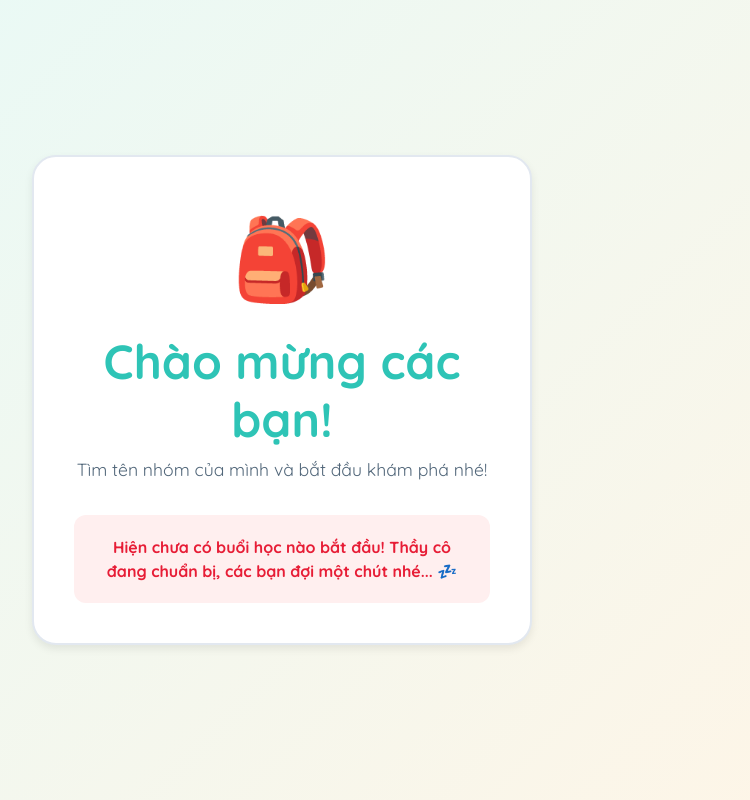
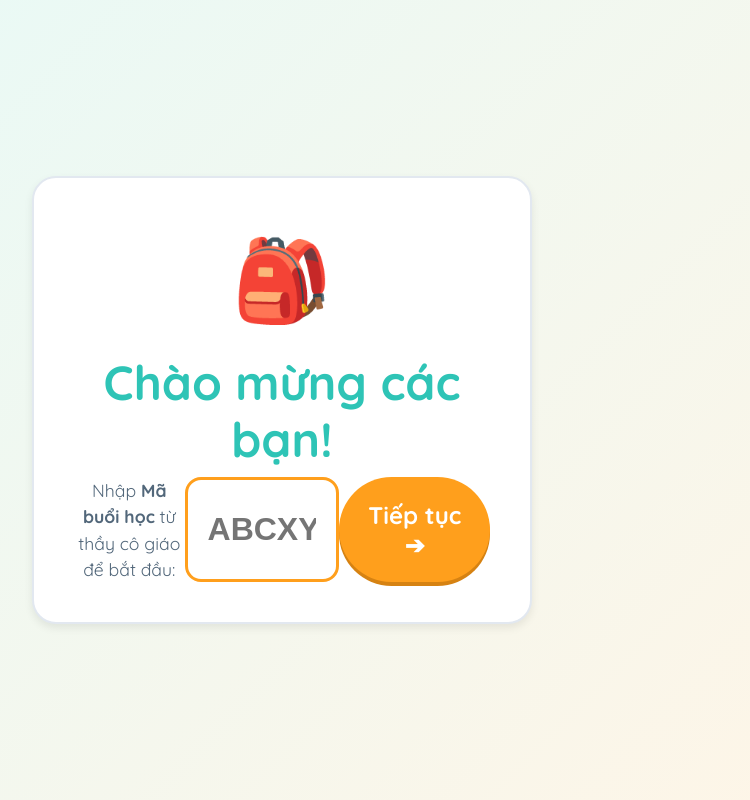
Before and after one commit to Chauphan708/goc-hoc-vui, a Next.js app: page /student/join in a window 1280 px wide. Shown: the whole page, without its empty margins (358-1108 px from the left). Built offline with nearby package versions, Linux system fonts and the light colour scheme; no server answers.

Commit message:
Fix: Finalize session code and group pin join UI

```diff
--- a/src/app/student/join/page.tsx
+++ b/src/app/student/join/page.tsx
@@ -7,21 +7,31 @@ import { motion } from "framer-motion";
 
 export default function StudentJoinPage() {
     const router = useRouter();
-    const { session } = useSessionStore();
+    const { session, findSessionByCode } = useSessionStore();
     const [isClient, setIsClient] = useState(false);
-    const [selectedGroupId, setSelectedGroupId] = useState("");
+    const [sessionCode, setSessionCode] = useState("");
+    const [pinCode, setPinCode] = useState("");
+    const [loading, setLoading] = useState(false);
 
     useEffect(() => {
         setIsClient(true);
     }, []);
 
-    if (!isClient) return <div className="p-8 text-center">Đang tải...</div>;
+    const handleFindSession = async () => {
+        if (!sessionCode) return;
+        setLoading(true);
+        const success = await findSessionByCode(sessionCode);
+        setLoading(false);
+        if (!success) {
+            alert("Không tìm thấy buổi học nào với mã này! Bạn kiểm tra lại nhé.");
+        }
+    };
 
     const handleJoin = () => {
-        if (!selectedGroupId || !session) return;
+        if (!pinCode || !session) return;
 
         // Tìm nhóm có mã PIN khớp
-        const group = session.groups.find(g => g.pin === selectedGroupId);
+        const group = session.groups.find(g => g.pin === pinCode);
 
         if (!group) {
             alert("Mã PIN không đúng rồi! Bạn kiểm tra lại với thầy cô nhé.");
@@ -31,16 +41,19 @@ export default function StudentJoinPage() {
         // Lưu tạm id nhóm vào localStorage
         localStorage.setItem("groupId", group.id);
 
-        if (session.status === 'active') {
+        if (session.status === 'active' || session.status === 'draft') {
+            // Cho phép vào xem trước ngay cả khi Draft (nếu GV đã tạo nhóm)
             if (session.type === "game") {
                 router.push("/student/game");
             } else {
                 router.push("/student/station");
             }
         } else {
-            alert("Buổi học chưa bắt đầu! Hãy đợi thầy cô bấm nút 'Bắt đầu' nhé.");
+            alert("Buổi học này đã kết thúc rồi!");
         }
     };
+
+    if (!isClient) return <div className="p-8 text-center">Đang tải...</div>;
 
     return (
         <div className="hero" style={{ minHeight: "100vh", background: "linear-gradient(135deg, #E6FAF8 0%, #FFF5E6 100%)" }}>
@@ -52,59 +65,67 @@ export default function StudentJoinPage() {
             >
                 <div style={{ fontSize: "5rem", marginBottom: "1rem" }}>🎒</div>
                 <h1 style={{ color: "var(--c-secondary)", marginBottom: "8px" }}>Chào mừng các bạn!</h1>
-                <p style={{ color: "var(--c-text-light)", marginBottom: "32px", fontSize: "1.1rem" }}>
-                    Tìm tên nhóm của mình và bắt đầu khám phá nhé!
-                </p>
 
-                {(!session || session.status === "draft") ? (
-                    <div style={{ padding: "20px", background: "#FFEFEF", borderRadius: "12px", color: "var(--c-accent)", fontWeight: "bold" }}>
-                        Hiện chưa có buổi học nào bắt đầu! Thầy cô đang chuẩn bị, các bạn đợi một chút nhé... 💤
+                {!session ? (
+                    <div className="flex flex-col gap-6">
+                        <p style={{ color: "var(--c-text-light)", fontSize: "1.1rem" }}>
+                            Nhập <b>Mã buổi học</b> từ thầy cô giáo để bắt đầu:
+                        </p>
+                        <input
+                            type="text"
+                            maxLength={6}
+                            placeholder="ABCXYZ"
+                            value={sessionCode}
+                            onChange={(e) => setSessionCode(e.target.value.toUpperCase())}
+                            style={{
+                                width: "100%", padding: "20px", textAlign: "center", fontSize: "2rem",
+                                borderRadius: "16px", border: "3px solid var(--c-primary)", fontWeight: "900", color: "var(--c-primary)"
+                            }}
+                        />
+                        <button
+                            className="btn btn-primary"
+                            style={{ width: "100%", padding: "20px", fontSize: "1.5rem" }}
+                            onClick={handleFindSession}
+                            disabled={sessionCode.length < 6 || loading}
+                        >
+                            {loading ? "Đang tìm..." : "Tiếp tục ➔"}
+                        </button>
                     </div>
                 ) : (
-                    <div className="flex flex-col gap-6 text-center">
+                    <div className="flex flex-col gap-6">
+                        <p style={{ color: "var(--c-text-light)", fontSize: "1.1rem" }}>
+                            Đã kết nối: <b>{session.title}</b>
+                        </p>
+
                         <div className="flex flex-col gap-2">
                             <label style={{ fontWeight: "bold", fontSize: "1.1rem", color: "var(--c-text)" }}>Nhập mã PIN của nhóm</label>
                             <input
                                 type="text"
                                 maxLength={4}
                                 placeholder="----"
-                                value={selectedGroupId} // Reusing variable for pin logic
-                                onChange={(e) => setSelectedGroupId(e.target.value)}
+                                value={pinCode}
+                                onChange={(e) => setPinCode(e.target.value)}
                                 style={{
-                                    width: "100%",
-                                    padding: "20px",
-                                    textAlign: "center",
-                                    fontSize: "2.5rem",
-                                    letterSpacing: "8px",
-                                    borderRadius: "16px",
-                                    border: "3px solid var(--c-secondary)",
-                                    fontWeight: "900",
-                                    color: "var(--c-secondary)"
+                                    width: "100%", padding: "20px", textAlign: "center", fontSize: "2.5rem", letterSpacing: "8px",
+                                    borderRadius: "16px", border: "3px solid var(--c-secondary)", fontWeight: "900", color: "var(--c-secondary)"
                                 }}
                             />
                         </div>
 
-                        <div className="flex items-center gap-4">
-                            <div style={{ flex: 1, height: "1px", background: "var(--c-border)" }}></div>
-                            <span style={{ color: "var(--c-text-light)", fontSize: "0.9rem" }}>HOẶC</span>
-                            <div style={{ flex: 1, height: "1px", background: "var(--c-border)" }}></div>
-                        </div>
-
                         <button
-                            className="btn btn-outline"
-                            style={{ width: "100%", padding: "16px", fontSize: "1.1rem" }}
-                            onClick={() => alert("Tính năng quét QR đang được kích hoạt...")}
+                            className="btn btn-secondary"
+                            style={{ width: "100%", padding: "20px", fontSize: "1.5rem" }}
+                            onClick={handleJoin}
+                            disabled={pinCode.length < 4}
                         >
-                            📷 Quét mã QR trạm
+                            Vào Lớp Ngay! 🚀
                         </button>
 
                         <button
-                            className="btn btn-secondary mt-4"
-                            style={{ width: "100%", padding: "20px", fontSize: "1.5rem" }}
-                            onClick={handleJoin}
-                            disabled={selectedGroupId.length < 4}
+                            style={{ fontSize: "0.9rem", color: "var(--c-text-light)", background: "none", border: "none", cursor: "pointer" }}
+                            onClick={() => useSessionStore.setState({ session: null })}
                         >
-                            Vào Lớp Ngay! 🚀
+                            Đổi mã buổi học
                         </button>
                     </div>
                 )}
```
